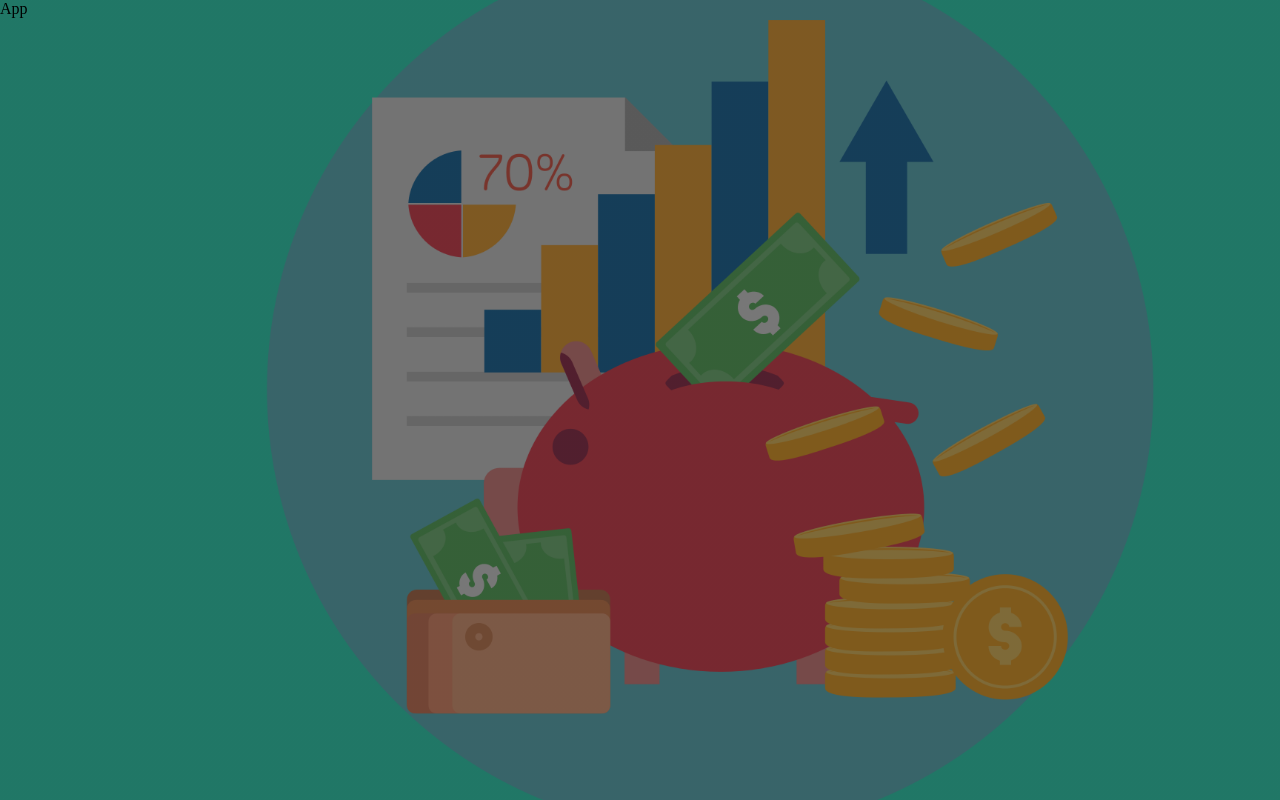
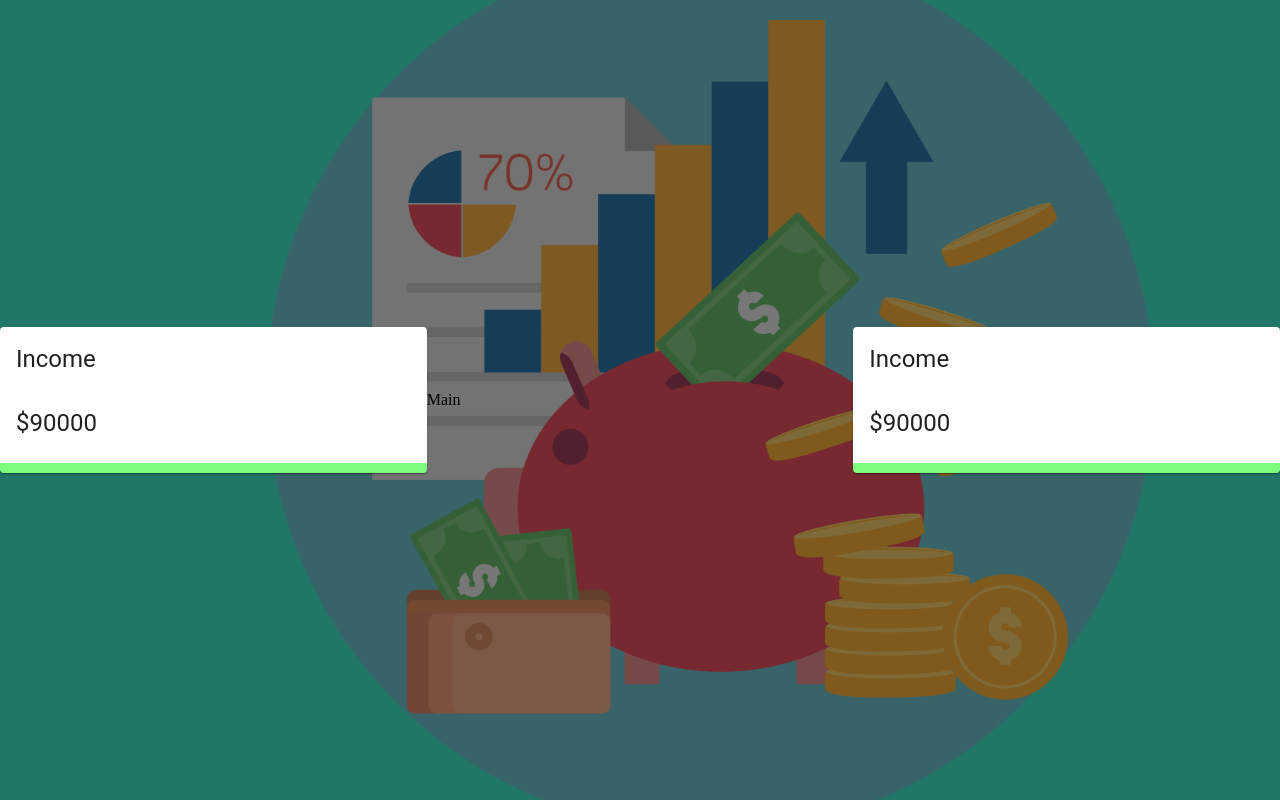
Before and after one commit to therealkundanpatil/Finance-Mangament-System-coupled-with-Voice-Recognition, a React (Create React App) app: page / in a window 1280 px wide. Built offline with nearby package versions, Linux system fonts and the light colour scheme.

Commit message:
-Demo Cards are up and running

```diff
--- a/src/App.js
+++ b/src/App.js
@@ -1,9 +1,22 @@
 import React from "react";
+import Details from "./components/Details/Details.jsx";
+import { Grid } from "@material-ui/core";
 
-function App(){
+
+function App() {
     return (
         <div>
-            App
+            <Grid container spacing={0} alignItems="center" justify="center" style={{ height: "100vh" }}>
+                <Grid item xs={12} sm={4}>
+                    <Details/>
+                </Grid>
+                <Grid item xs={12} sm={4}>
+                    Main
+                </Grid>
+                <Grid item xs={12} sm={4}>
+                    <Details/>
+                </Grid>
+            </Grid>
         </div>
     );
 }
--- /dev/null
+++ b/src/components/Details/Details.jsx
@@ -0,0 +1,22 @@
+import React from "react";
+import { Card, CardHeader, CardContent, Typography } from "@material-ui/core";
+import { Doughnut } from "react-chartjs-2";
+import useStyles from "./styles.js"
+
+function Details() {
+
+    const classes = useStyles();
+
+
+    return (
+        <Card className={classes.income}>
+            <CardHeader title="Income"></CardHeader>
+            <CardContent>
+                <Typography variant="h5">$90000</Typography>
+                {/* <Doughnut data="DATA"/> */}
+            </CardContent>
+        </Card>
+    );
+}
+
+export default Details;
--- /dev/null
+++ b/src/components/Details/styles.js
@@ -0,0 +1,11 @@
+import { makeStyles } from "@material-ui/core";
+
+
+export default makeStyles(() => ({
+    income: {
+        borderBottom: "10px solid rgba( 0, 255, 0, 0.5 )",
+    },
+    expense: {
+        borderBottom: "10px solid rgba( 0, 255, 0, 0.5 )",
+    }
+}))
```
